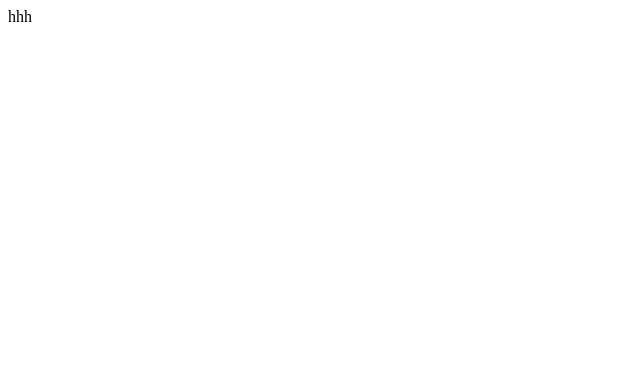
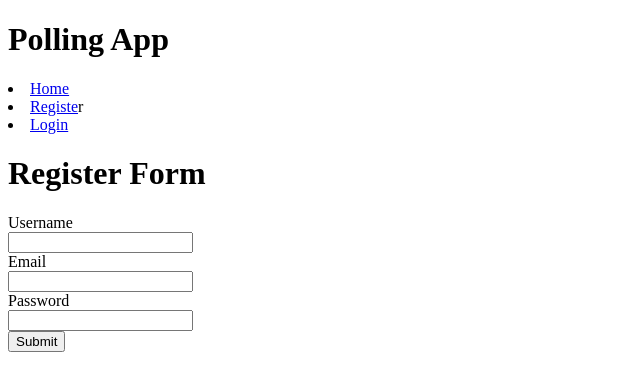
Before and after one commit to niti-ryy/poll-app-frontend, a React (Create React App) app in the folder poll-app/: page /register in a window 1280 px wide. Shown: the top 390 px of the page, without its empty margins (0-640 px from the left). Built offline with nearby package versions, Linux system fonts and the light colour scheme; the HTML template or start-up script is replaced by a standard one.

Commit message:
complete registration with navigation

```diff
--- a/poll-app/package.json
+++ b/poll-app/package.json
@@ -6,8 +6,10 @@
     "@testing-library/jest-dom": "^5.17.0",
     "@testing-library/react": "^13.4.0",
     "@testing-library/user-event": "^13.5.0",
+    "axios": "^1.6.2",
     "react": "^18.2.0",
     "react-dom": "^18.2.0",
+    "react-router-dom": "^6.19.0",
     "react-scripts": "5.0.1",
     "web-vitals": "^2.1.4"
   },
--- a/poll-app/src/App.js
+++ b/poll-app/src/App.js
@@ -1,10 +1,26 @@
-
+import { BrowserRouter,Routes,Route,Link } from "react-router-dom";
+import Home from "./components/Home";
+import Register from "./components/Register";
+import Login from "./components/Login";
 
 function App() {
   return (
-    <div className="App">
-      hhh
-    </div>
+    <BrowserRouter>
+      <div >
+        <h1>Polling App</h1>
+        <nav>
+          <li><Link to="/">Home</Link></li>
+          <li><Link to="/register">Registe</Link>r</li>
+          <li><Link to="/login">Login</Link></li>
+        </nav>
+      </div>
+      <Routes>
+        <Route path="/" element={<Home/>} />
+        <Route path="/register" element={<Register/>} />
+        <Route path="/login" element={<Login/>} />
+      </Routes>
+    </BrowserRouter>
+
   );
 }
 
--- /dev/null
+++ b/poll-app/src/components/Home.js
@@ -0,0 +1,12 @@
+
+import React from 'react'
+
+const Home = () => {
+  return (
+    <div>
+        <h2>HOME</h2>
+    </div>
+  )
+}
+
+export default Home
--- /dev/null
+++ b/poll-app/src/components/Login.js
@@ -0,0 +1,37 @@
+import { useState } from "react"
+import React from 'react'
+
+
+
+const Login = () => {
+
+    const [formData,setFormData]=useState({
+        password:"",
+        email:""
+    })
+
+    const handleChange=(e)=>{
+        const {name,value}=e.target
+        setFormData({...formData,[name]:value})
+    }
+
+    const handleSubmit=(e)=>{
+        e.preventDefault()
+        console.log(formData)
+    }
+  return (
+    <div>
+    <h1>Login Form</h1>
+    <form onSubmit={handleSubmit}>
+        <label>Enter email</label><br/>
+        <input type="text" onChange={handleChange} name="email" value={formData.email} /><br/>
+        <label>Enter password</label><br/>
+        <input type="password" onChange={handleChange} name="password" value={formData.password}/><br/>
+        <input type="Submit" value="Submit"/>
+    </form>
+
+</div>
+  )
+}
+
+export default Login
--- /dev/null
+++ b/poll-app/src/components/Register.js
@@ -0,0 +1,67 @@
+import React, { useState } from 'react'
+import axios from 'axios'
+import { useNavigate } from 'react-router-dom'
+
+const Register = () => {
+    const [formData,setFormData]=useState({
+        username:"",
+        password:"",
+        email:""
+    })
+    const [serverErrors,setSereverErrors]=useState([])
+    const Navigate=useNavigate()
+    const handleChange=(e)=>{
+    const {name,value}=e.target
+    setFormData({...formData,[name]:value})
+    }
+
+    const handleSubmit=async(e)=>{
+    e.preventDefault()
+    try{
+        const response=await axios.post("http://localhost:4096/auth/register",formData)
+        console.log(response.data)
+        setFormData({
+            username:"",
+            password:"",
+            email:""
+        })
+        Navigate('/login')
+    }catch(e){
+        setSereverErrors(e.response.data.errors)
+
+    }
+}
+
+
+    return (
+    <div>
+        <h1>Register Form</h1>
+        {
+            serverErrors.length>0 && (
+                <div>
+                    <h3>These errors prevented form from submitting please correct these error</h3>
+                    <ul>
+                        {
+                            serverErrors.map((ele)=>{
+                                return <li><b>{ele.msg}</b></li>
+                            })
+                        }
+                    </ul>
+                </div>
+            )
+        }
+        <form onSubmit={handleSubmit}>
+            <label>Username</label><br/>
+            <input type="text" onChange={handleChange} name="username" value={formData.username} /><br/>
+            <label>Email</label><br/>
+            <input type="text" onChange={handleChange} name="email" value={formData.email} /><br/>
+            <label>Password</label><br/>
+            <input type="password" onChange={handleChange} name="password" value={formData.password}/><br/>
+            <input type="Submit" value="Submit"/>
+        </form>
+
+    </div>
+    )
+    }
+
+    export default Register
```
Also changed, not shown: 2 other files (tests, documents, lock files or other folders).
